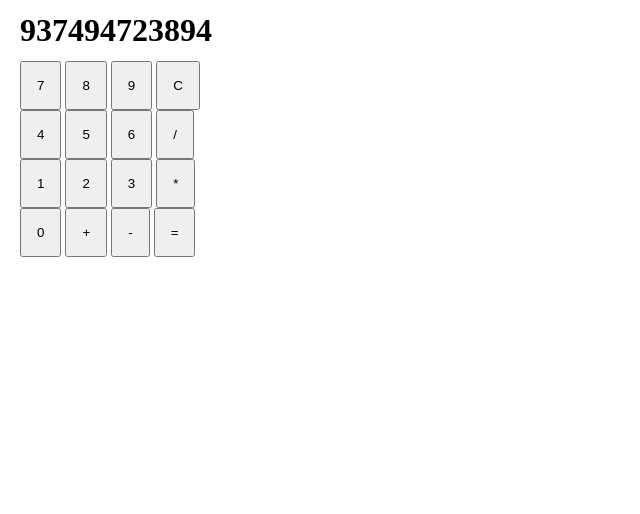
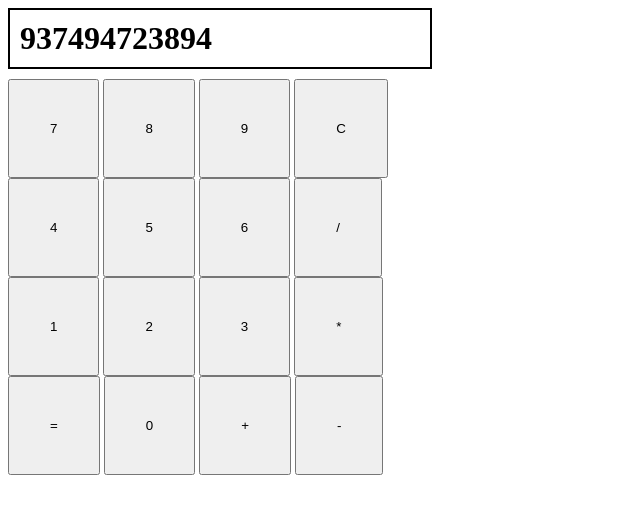
Before and after one commit to ducka1/calc, a plain HTML site: page index.html in a window 1280 px wide. Shown: the whole page, without its empty margins (0-640 px from the left). Drawn offline with Linux system fonts and the light colour scheme.

Commit message:
redone layout

```diff
--- a/index.html
+++ b/index.html
@@ -9,26 +9,34 @@
     <title>Document</title>
 </head>
 <body>
-    <div class="calculator">
-        <div class="display">
+    <div id="calculator">
+        <div id="display">
             937494723894
         </div>
+        <div id="buttons">
+            <div class="row">
                 <button>7</button>
                 <button>8</button>
                 <button>9</button>
                 <button>C</button>
+            </div>
+            <div class="row">
                 <button>4</button>
                 <button>5</button>
                 <button>6</button>
                 <button>/</button>
+            <div class="row">
                 <button>1</button>
                 <button>2</button>
                 <button>3</button>
                 <button>*</button>
+            <div class="row">
+                <button>=</button>
                 <button>0</button>
                 <button>+</button>
                 <button>-</button>
-        <button>=</button>
+            </div>
+        </div>
     </div>
 </body>
 </html>
--- a/script.js
+++ b/script.js
@@ -28,3 +28,5 @@ function operate(op, a, b) {
             console.log('Sorry, that operation is not supported.');
     }
 }
+
+const display = document.querySelector('#display');
--- a/style.css
+++ b/style.css
@@ -1,17 +1,17 @@
-.display {
+#display {
     font-size: 32px;
     font-weight: bold;
-    margin-bottom: 12px;
+    border: 2px solid black;
+    padding: 10px;
+    margin-bottom: 10px;
+    max-width: 400px;
 }
 
-.calculator {
-    /* display: flex;
-    flex-wrap: wrap;
-    justify-content: end; */
-    width: 200px;
-    margin: 12px;
+#buttons {
+    display: flex;
+    flex-direction: column;
 }
 
 button {
-    padding: 15px;
+    padding: 40px;
 }
```
Lines whose indentation alone changed are shown as unchanged.
